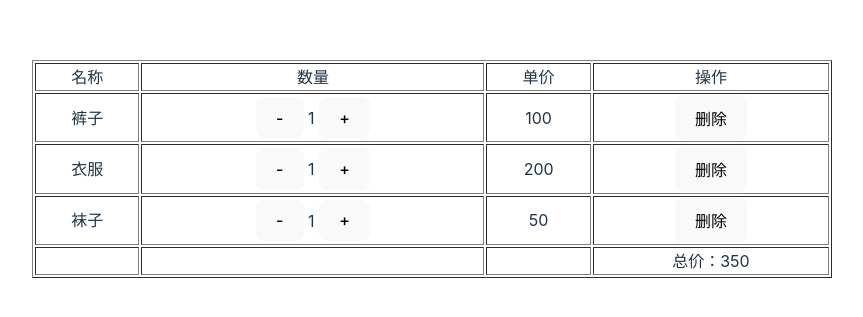
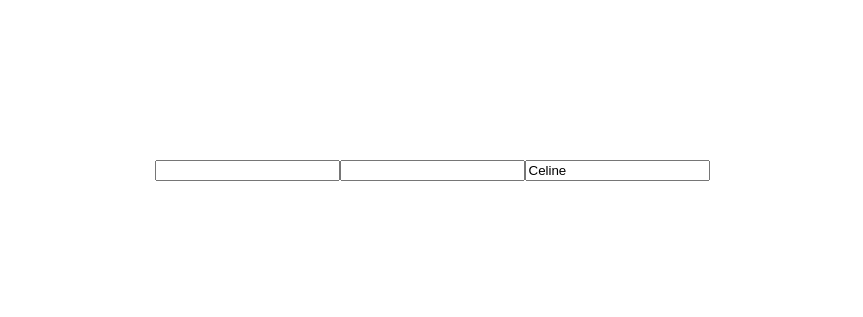
Before and after one commit to celinezhang1024/AllAboutVue, a Vue app in the folder Vue3/vite-project/: page / in a window 1280 px wide. Shown: the part 231-548 px from the top of the page, without its empty margins (208-1071 px from the left). Built offline with nearby package versions, Linux system fonts and the light colour scheme.

Commit message:
watch get!

```diff
--- a/Vue3/vite-project/src/App.vue
+++ b/Vue3/vite-project/src/App.vue
@@ -6,7 +6,8 @@
     <!-- <Reactive/> -->
     <!-- <AllRefsVue/> -->
     <!-- <Computed/> -->
-    <ShopCar/>
+    <!-- <ShopCar/> -->
+    <Watch/>
   </div>
 </template>
 
@@ -18,6 +19,7 @@
   import AllRefsVue from "./components/AllRefs.vue"
   import Computed from "./components/Computed.vue"
   import ShopCar from "./components/ShopCar.vue"
+  import Watch from "./components/Watch.vue"
 </script>
 
 <style scoped>
--- /dev/null
+++ b/Vue3/vite-project/src/components/Watch.vue
@@ -0,0 +1,33 @@
+<template>
+  <input v-model="message" type="text" />
+  <input v-model="message2" type="text" />
+
+  <input v-model="obj.nav.bar.name" type="text"/>
+</template>
+
+<script setup lang="ts">
+  import {ref,watch} from 'vue'
+  // 1. 多个数据的绑定
+  let message = ref<string>('')
+  let message2 = ref<string>('')
+
+  watch([message,message2],(newVal,oldVal) =>{
+    console.log("新的",newVal)
+    console.log("旧的",oldVal)
+  })
+
+  // 2. 对象的绑定 深度监听deep:true
+  let obj = ref({
+    nav:{
+      bar:{
+        name:"Celine"
+      }
+    }
+  })
+
+  watch(obj,(newVal,oldVal) =>{
+    console.log('新的：' , newVal)
+  },{
+    deep:true
+  })
+</script>
```
